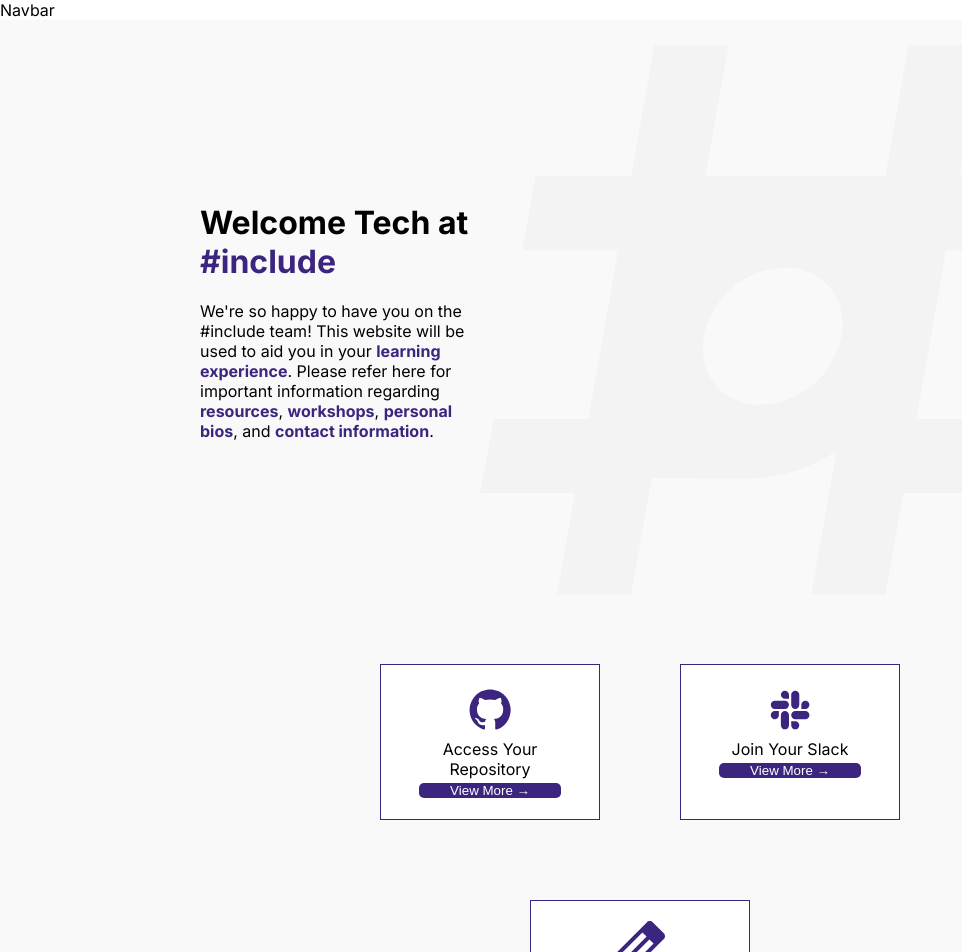
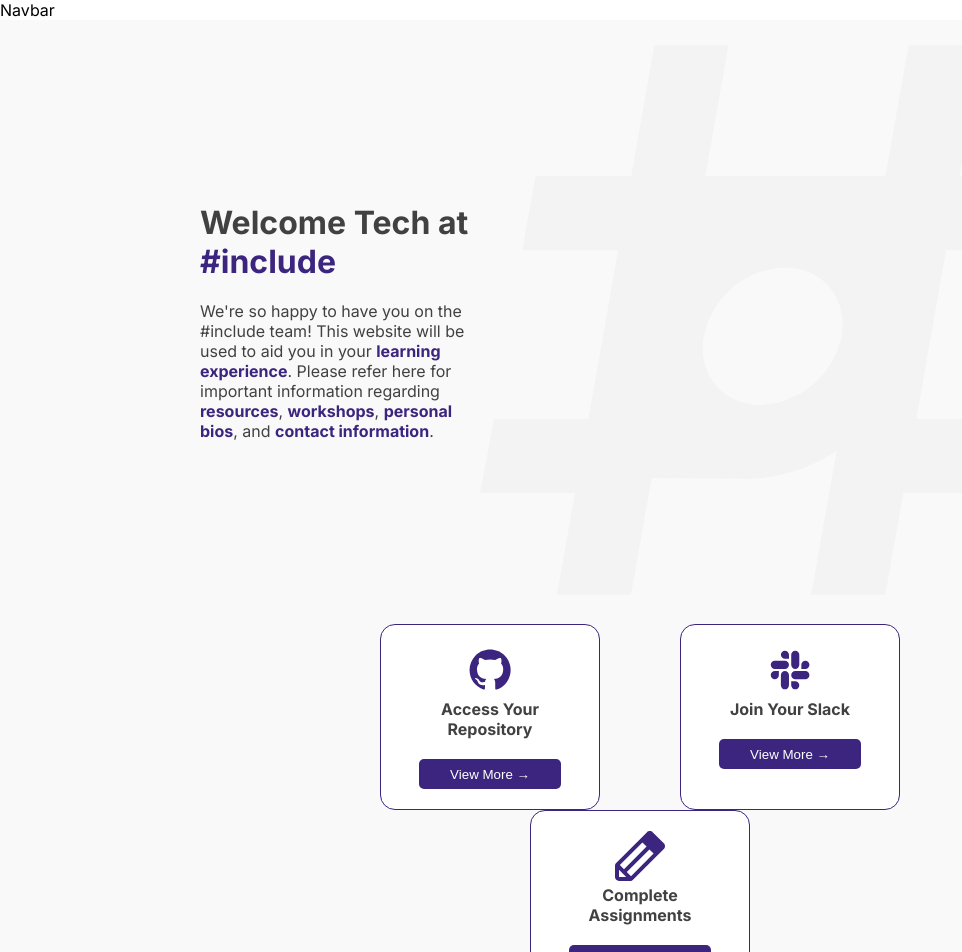
Before and after one commit to include-davis/cohort-platform, a Next.js app: page / in a window 1280 px wide. Shown: the top 952 px of the page, without its empty margins (0-962 px from the left). Built offline with nearby package versions, Linux system fonts and the light colour scheme.

Commit message:
styling fixes for button

```diff
--- a/app/_components/welcome/quickLinkCard.jsx
+++ b/app/_components/welcome/quickLinkCard.jsx
@@ -5,7 +5,8 @@ export function QuickLinkCard({ image, title }){
     return(
         <div className={styles.link_card}>
             <Image src={image} alt={image} width={50} height={50}/>
-            <p>{title}</p>
+            <p><b>{title}</b></p>
+            <br/>
             <button className={styles.link_button}>View More →</button>
         </div>
     );
--- a/app/_components/welcome/welcome.module.scss
+++ b/app/_components/welcome/welcome.module.scss
@@ -4,6 +4,7 @@
     padding-right: var(--edge-spacing);
     background-color: var(--background-light);
     align-items: center;
+    color: var(--text-midtone);
 }
 .welcome {
     display:flex;
@@ -27,6 +28,7 @@
     border-radius: 5px;
     border: none;
     width: 80%;
+    height: 30px;
 }
 .link_card{
     justify-content: center;//doesnt work??
@@ -34,8 +36,10 @@
     border-color: var(--include-purple);
     border-style:solid;
     padding: 20px;
-    margin: 40px;
+    margin-left: 40px;
+    margin-right: 40px;
     background-color: var(--foreground-light);
     text-align: center;
     width: 25%;
+    border-radius: 15px;
 }
```
